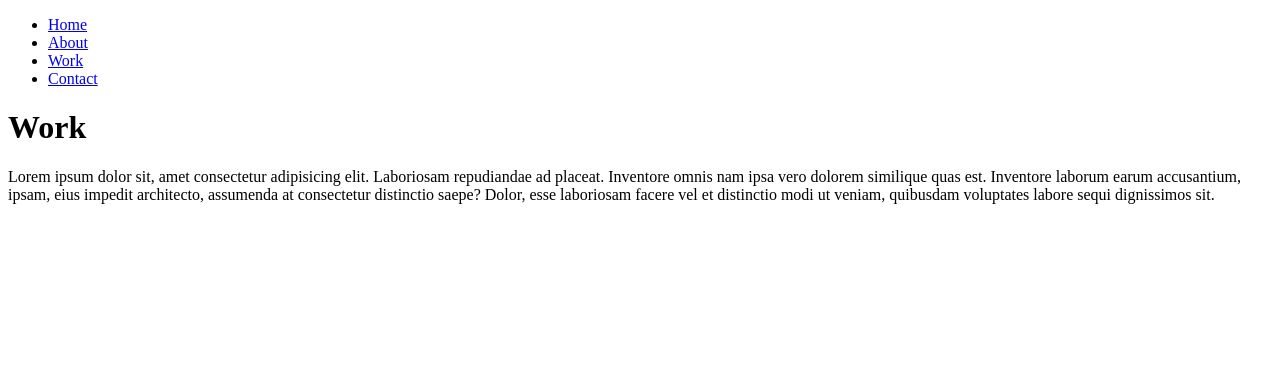
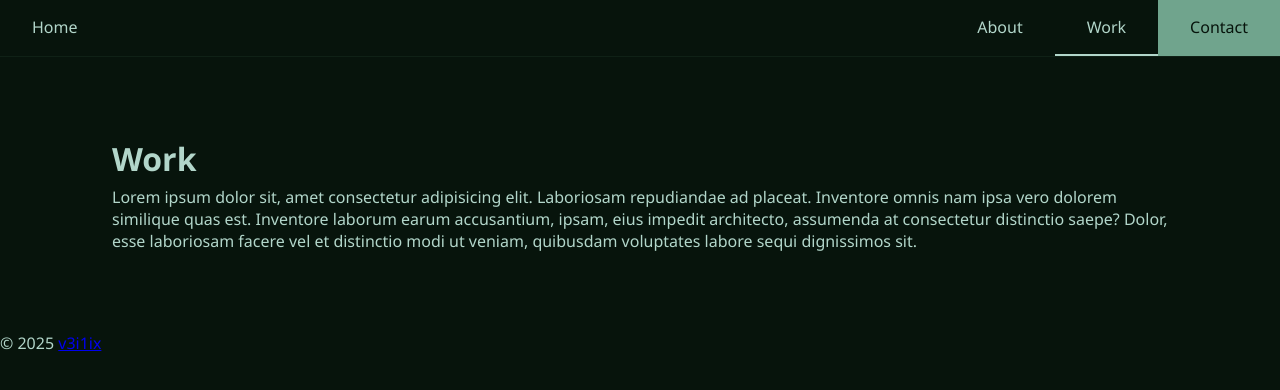
Before and after one commit to disbelief2389/portvolio_v2, a plain HTML site: page pages/work.html in a window 1280 px wide. Drawn offline with Linux system fonts and the light colour scheme; no server answers; a web font is replaced by a local one.

Commit message:
Navbar styling coming along

```diff
--- a/css/styles.css
+++ b/css/styles.css
@@ -1,3 +1,4 @@
+@import url('https://fonts.googleapis.com/css2?family=Funnel+Sans:ital,wght@0,300..800;1,300..800&display=swap');
 :root{
     --highlight: #b2d6ca;
     --light: #70a48d;
@@ -5,3 +6,60 @@
     --dark: #1d3c2a;
     --shadow: #07140c;
 }
+*{
+    margin: 0;
+    padding: 0;
+    box-sizing: border-box;
+}
+html{
+    font-family: 'Funnel Sans', 'Segoe UI', sans-serif;
+    color: var(--highlight);
+}
+body{
+    min-height: 100vh;
+    min-height: 100dvh;
+    background-color: var(--shadow);
+}
+main{
+    padding: 5em 7em;
+}
+main p{
+    margin-top: .35em;
+}
+nav{
+    background-color: var(--shadow);
+    border-bottom: 1px solid #1d3c2a58;
+}
+nav ul{
+    list-style: none;
+    display: flex;
+}
+nav li{
+    display: flex;
+}
+nav .home-li{
+    margin-right: auto;
+}
+nav a{
+    display: flex;
+    text-decoration: none;
+    color: var(--highlight);
+    padding: 1em 2em;
+    transition: background-color 150ms ease-in-out;
+}
+nav a:hover{
+    background-color: var(--dark);
+}
+nav a.accent-link{
+    background-color: var(--light);
+    color: var(--shadow);
+}
+nav a.accent-link:hover{
+    background-color: var(--highlight);
+}
+nav a.accent-link:active{
+    background-color: var(--light);
+}
+nav a.active-link{
+    border-bottom: 2px solid var(--highlight);
+}
--- /dev/null
+++ b/footer.html
@@ -0,0 +1,5 @@
+<footer>
+    <p>
+        &copy; 2025 <a href="https://v3i1ix.art/">v3i1ix</a>
+    </p>
+</footer>
--- a/js/load-common.js
+++ b/js/load-common.js
@@ -18,6 +18,30 @@ function loadHTML(elementId, filePath) {
 
 document.addEventListener('DOMContentLoaded', () => {
     loadHTML('navbar', '/navbar.html')
-        // .then(() => initializeSidebar());
+        .then(navbarElement => {
+            const homeLi = document.getElementById('home-li-a');
+            const aboutLi = document.getElementById('about-li-a');
+            const workLi = document.getElementById('work-li-a');
+            const contactLi = document.getElementById('contact-li-a');
+
+            let liArr = [homeLi, aboutLi, workLi, contactLi];
+
+            function addClassToNavItem() {
+                const currentURL = window.location.href;
+
+                if (currentURL.includes('about.html')) {
+                    aboutLi.classList.add('active-link');
+                } else if (currentURL.includes('index.html')) {
+                    homeLi.classList.add('active-link');
+                } else if (currentURL.includes('work.html')) {
+                    workLi.classList.add('active-link');
+                } else if (currentURL.includes('contact.html')) {
+                    contactLi.classList.add('active-link');
+                }
+            };
+
+// Call the function to add the class to the corresponding nav item
+addClassToNavItem();
+        });
     loadHTML('footer', '/footer.html');
 });
--- a/js/script.js
+++ b/js/script.js
@@ -0,0 +1,3 @@
+document.addEventListener('DOMContentLoaded', () => {
+
+});
--- a/navbar.html
+++ b/navbar.html
@@ -1,8 +1,8 @@
 <nav>
     <ul>
-        <li><a href="/index.html">Home</a></li>
-        <li><a href="/pages/about.html">About</a></li>
-        <li><a href="/pages/work.html">Work</a></li>
-        <li><a href="/pages/contact.html">Contact</a></li>
+        <li class="home-li" id="home-li"><a href="/index.html" id="home-li-a">Home</a></li>
+        <li class="about-li" id="about-li"><a href="/pages/about.html" id="about-li-a">About</a></li>
+        <li class="work-li" id="work-li"><a href="/pages/work.html" id="work-li-a">Work</a></li>
+        <li class="contact-li" id="contact-li"><a href="/pages/contact.html" class="accent-link" id="contact-li-a">Contact</a></li>
     </ul>
 </nav>
--- a/pages/work.html
+++ b/pages/work.html
@@ -4,6 +4,7 @@
     <meta charset="UTF-8">
     <meta name="viewport" content="width=device-width, initial-scale=1.0">
     <link rel="shortcut icon" href="/assets/images/v3i1ix logo_transparentBackground.ico" type="image/x-icon">
+    <link rel="stylesheet" href="/css/styles.css">
     <title>Work - v3i1ix</title>
 </head>
 <body>
```
Also changed, not shown: pages/about.html (+1 -0 lines), pages/contact.html (+1 -0 lines).
